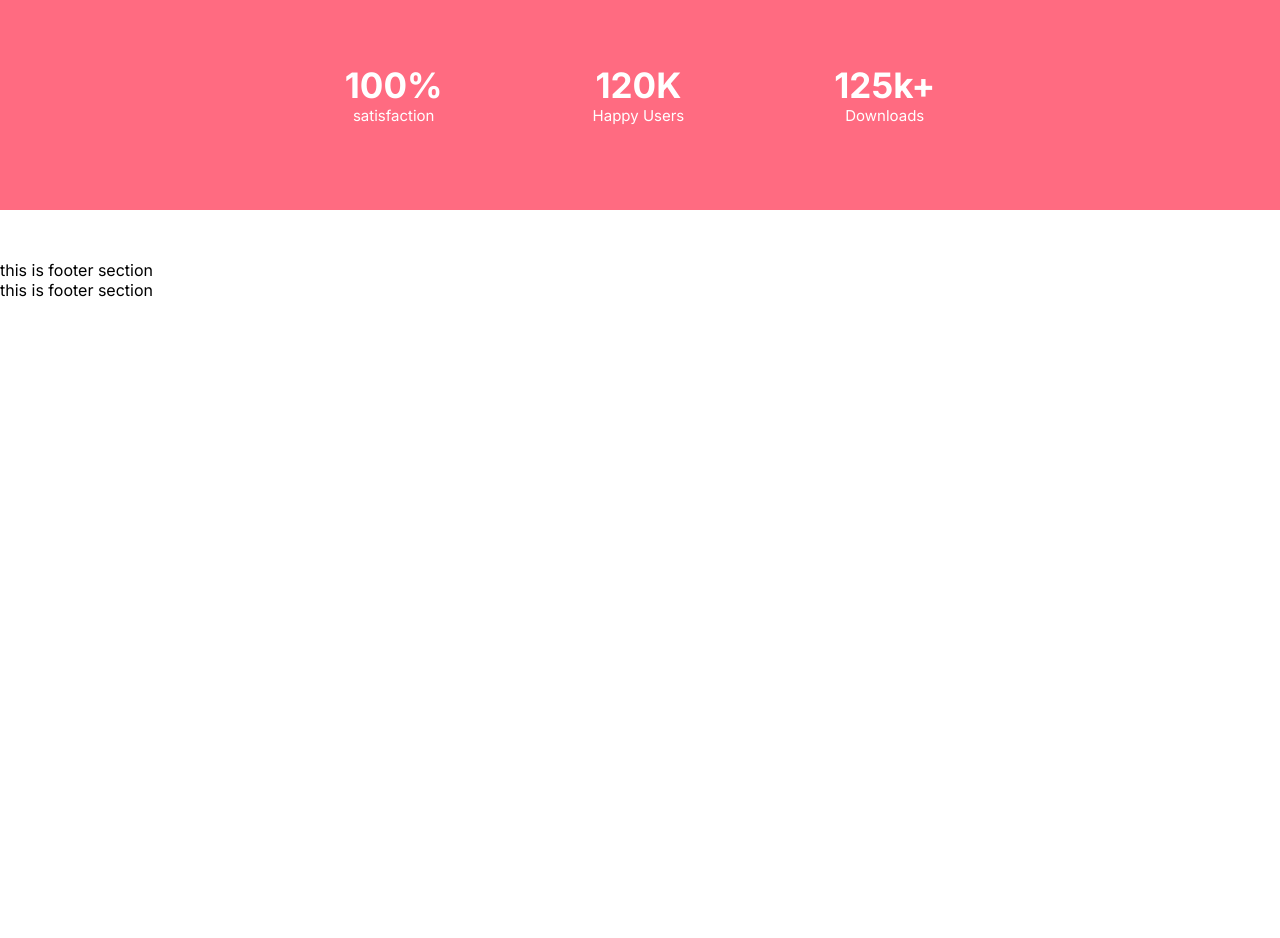
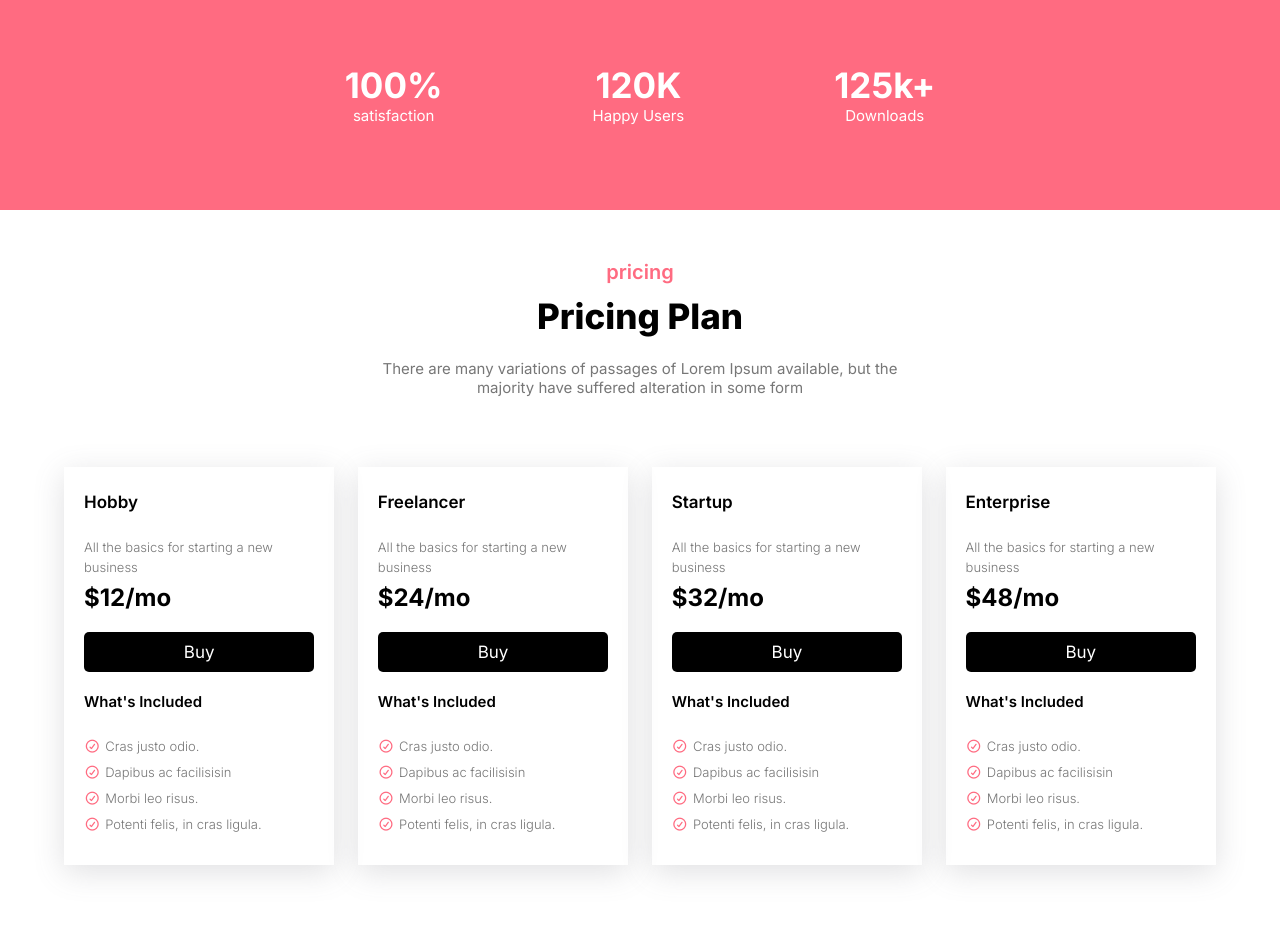
Before and after one commit to rashedahmed0/AppVilla, a plain HTML site: page index.html in a window 1280 px wide. Shown: the part 1858-2796 px from the top of the page. Before the commit the page ends 2158 px from the top, so only its background shows below. Drawn offline with Linux system fonts and the light colour scheme.

Commit message:
pricing section

```diff
--- a/index.html
+++ b/index.html
@@ -153,9 +153,95 @@
         </div>
       </div>
     </section>
-    <footer>
-      <p>this is footer section</p>
-      <p>this is footer section</p>
-    </footer>
+
+    <!-- pricing section -->
+    <section class="pricing">
+      <!-- tilte -->
+      <div class="title">
+        <h5>pricing</h5>
+        <h1>Pricing Plan</h1>
+        <p>
+          There are many variations of passages of Lorem Ipsum available, but
+          the majority have suffered alteration in some form
+        </p>
+      </div>
+      <div class="container">
+        <div class="p-container">
+          <div class="p-card">
+            <h3>Hobby</h3>
+            <p>All the basics for starting a new business</p>
+            <h1>$12<span>/mo</span></h1>
+            <button>Buy</button>
+            <h5>What's Included</h5>
+            <div class="">
+              <p><i class="fa-regular fa-circle-check"></i>Cras justo odio.</p>
+              <p>
+                <i class="fa-regular fa-circle-check"></i>Dapibus ac facilisisin
+              </p>
+              <p><i class="fa-regular fa-circle-check"></i>Morbi leo risus.</p>
+              <p>
+                <i class="fa-regular fa-circle-check"></i>Potenti felis, in cras
+                ligula.
+              </p>
+            </div>
+          </div>
+          <div class="p-card">
+            <h3>Freelancer</h3>
+            <p>All the basics for starting a new business</p>
+            <h1>$24<span>/mo</span></h1>
+            <button>Buy</button>
+            <h5>What's Included</h5>
+            <div class="">
+              <p><i class="fa-regular fa-circle-check"></i>Cras justo odio.</p>
+              <p>
+                <i class="fa-regular fa-circle-check"></i>Dapibus ac facilisisin
+              </p>
+              <p><i class="fa-regular fa-circle-check"></i>Morbi leo risus.</p>
+              <p>
+                <i class="fa-regular fa-circle-check"></i>Potenti felis, in cras
+                ligula.
+              </p>
+            </div>
+          </div>
+          <div class="p-card">
+            <h3>Startup</h3>
+            <p>All the basics for starting a new business</p>
+            <h1>$32<span>/mo</span></h1>
+            <button>Buy</button>
+            <h5>What's Included</h5>
+            <div class="">
+              <p><i class="fa-regular fa-circle-check"></i>Cras justo odio.</p>
+              <p>
+                <i class="fa-regular fa-circle-check"></i>Dapibus ac facilisisin
+              </p>
+              <p><i class="fa-regular fa-circle-check"></i>Morbi leo risus.</p>
+              <p>
+                <i class="fa-regular fa-circle-check"></i>Potenti felis, in cras
+                ligula.
+              </p>
+            </div>
+          </div>
+          <div class="p-card">
+            <h3>Enterprise</h3>
+            <p>All the basics for starting a new business</p>
+            <h1>$48<span>/mo</span></h1>
+            <button>Buy</button>
+            <h5>What's Included</h5>
+            <div class="">
+              <p><i class="fa-regular fa-circle-check"></i>Cras justo odio.</p>
+              <p>
+                <i class="fa-regular fa-circle-check"></i>Dapibus ac facilisisin
+              </p>
+              <p><i class="fa-regular fa-circle-check"></i>Morbi leo risus.</p>
+              <p>
+                <i class="fa-regular fa-circle-check"></i>Potenti felis, in cras
+                ligula.
+              </p>
+            </div>
+          </div>
+        </div>
+      </div>
+    </section>
+    <footer></footer>
   </body>
 </html>
--- a/style.css
+++ b/style.css
@@ -216,3 +216,52 @@ nav .headerbtn button:hover {
 }
 .t-div p {
 }
+
+/* pricing section  */
+.pricing {
+  margin: 50px 0;
+}
+
+.p-container {
+  margin: 50px 0;
+  display: flex;
+  justify-content: space-between;
+}
+.p-card {
+  flex-basis: 20%;
+  box-shadow: rgba(100, 100, 111, 0.2) 0px 7px 29px 0px;
+  padding: 25px 20px;
+}
+.p-card h3 {
+  font-size: 17px;
+  font-weight: 600;
+  margin-bottom: 25px;
+}
+.p-card h5 {
+  font-size: 15px;
+  font-weight: 600;
+  margin-bottom: 25px;
+}
+.p-card p {
+  font-size: 13px;
+  font-weight: 300;
+  color: #777;
+  line-height: 20px;
+  display: block;
+  padding-bottom: 6px;
+}
+
+.p-card p i {
+  color: #ff6b81;
+  margin-right: 5px;
+}
+.p-card button {
+  width: 100%;
+  border: none;
+  color: white;
+  padding: 10px;
+  background: black;
+  font-size: 17px;
+  border-radius: 5px;
+  margin: 20px 0;
+}
```
